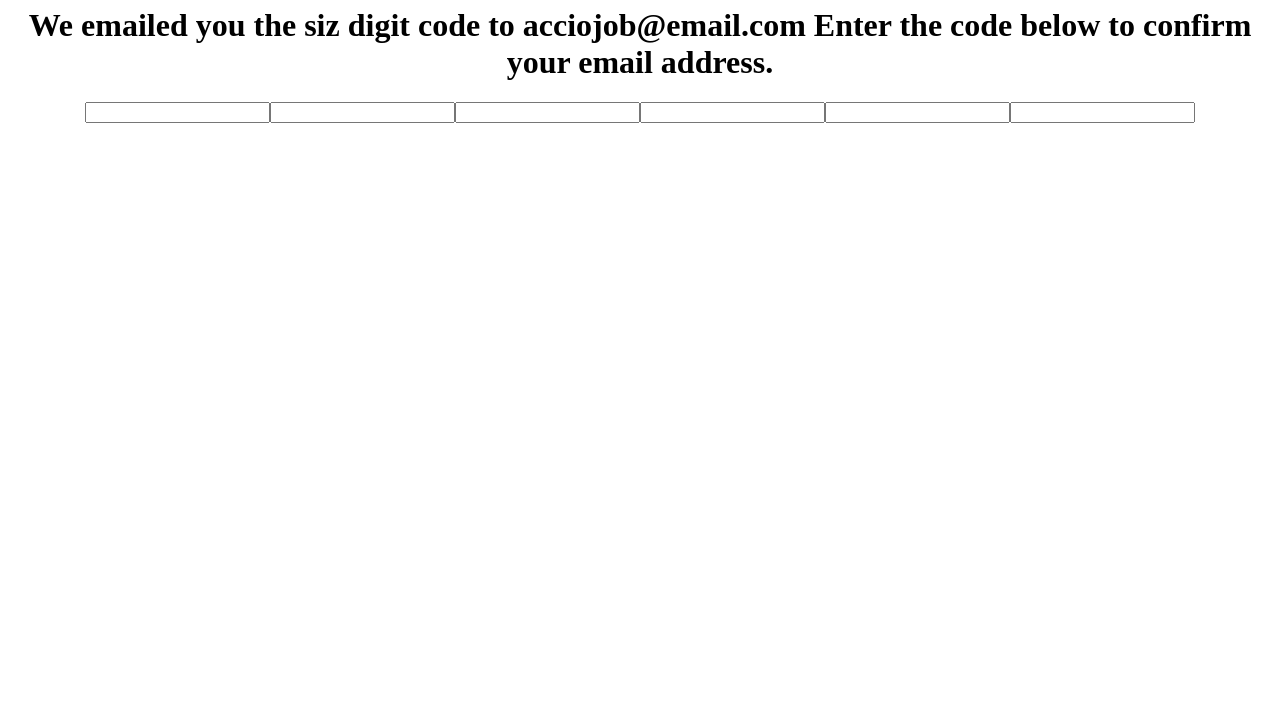
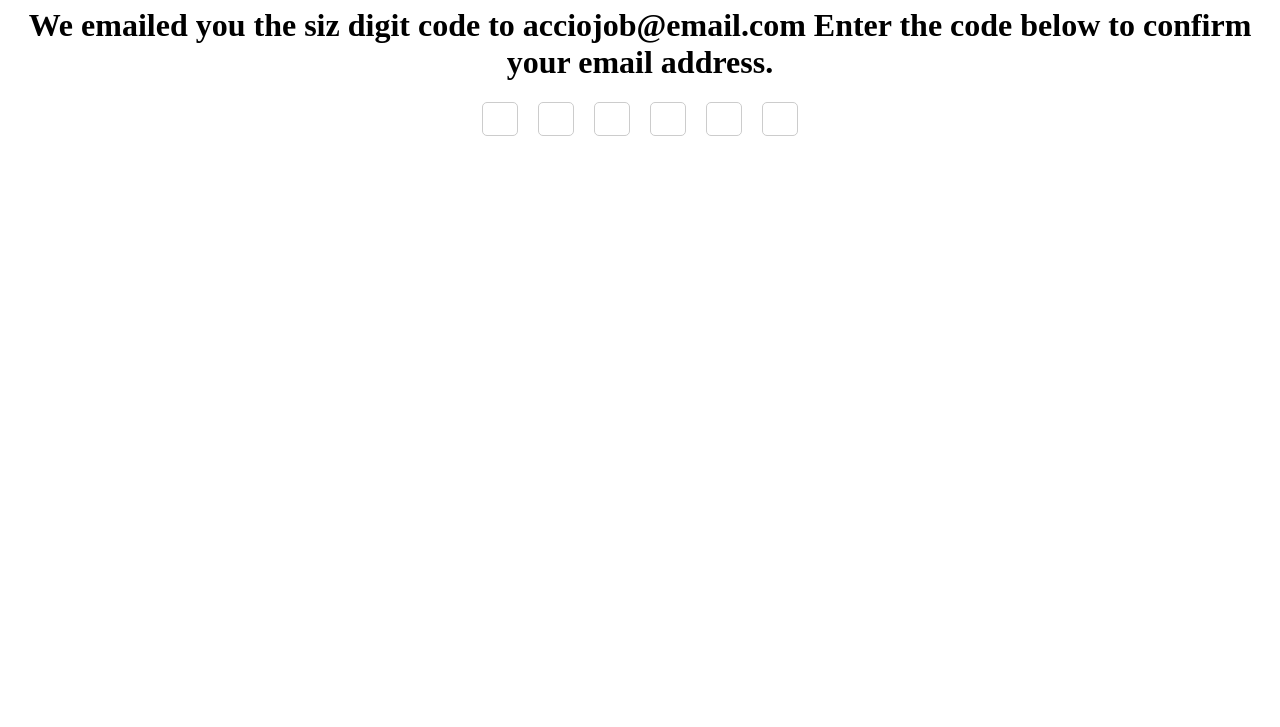
Before and after one commit to acciojob/OTP-Rohan859, a website: page main.html in a window 1280 px wide. Shown: the part 73-800 px from the top of the page. Drawn offline with Linux system fonts and the light colour scheme.

Commit message:
created a submission

```diff
--- a/main.html
+++ b/main.html
@@ -16,12 +16,12 @@
    <h1 id="verification_subtext">We emailed you the siz digit code to acciojob@email.com Enter the code below to confirm your email address.</h1>
 
 	<div class="code-container">
-		<input type="text" class="code-1" maxlength="1">
-		<input type="text" class="code-2" maxlength="1">
-		<input type="text" class="code-3" maxlength="1">
-		<input type="text" class="code-4" maxlength="1">
-		<input type="text" class="code-5" maxlength="1">
-		<input type="text" class="code-6" maxlength="1">
+		<input type="text" class="code" maxlength="1">
+		<input type="text" class="code" maxlength="1">
+		<input type="text" class="code" maxlength="1">
+		<input type="text" class="code" maxlength="1">
+		<input type="text" class="code" maxlength="1">
+		<input type="text" class="code" maxlength="1">
 	</div>
 
 </html>
--- a/styles.css
+++ b/styles.css
@@ -1,4 +1,3 @@
-/*  your css code here. If applicable */
 
 #verification_heading, #verification_subtext {
     text-align: center;
```
